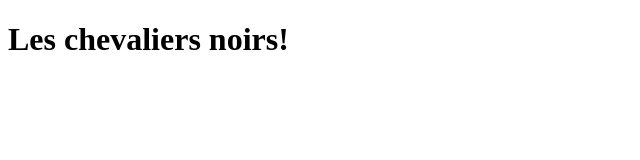
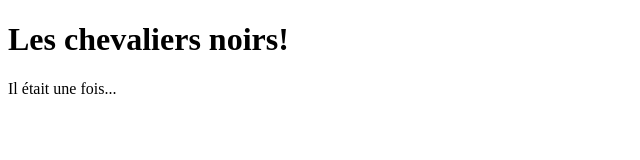
Before and after one commit to marcaureliennegri/training-git-mastering, a plain HTML site: page index.html in a window 1280 px wide. Shown: the whole page, without its empty margins (0-640 px from the left). Drawn offline with Linux system fonts and the light colour scheme.

Commit message:
new feat 2

```diff
--- a/index.html
+++ b/index.html
@@ -7,5 +7,9 @@
 </head>
 <body>
     <h1>Les chevaliers noirs!</h1>
+
+    <div>
+        Il était une fois...
+    </div>
 </body>
 </html>
```
